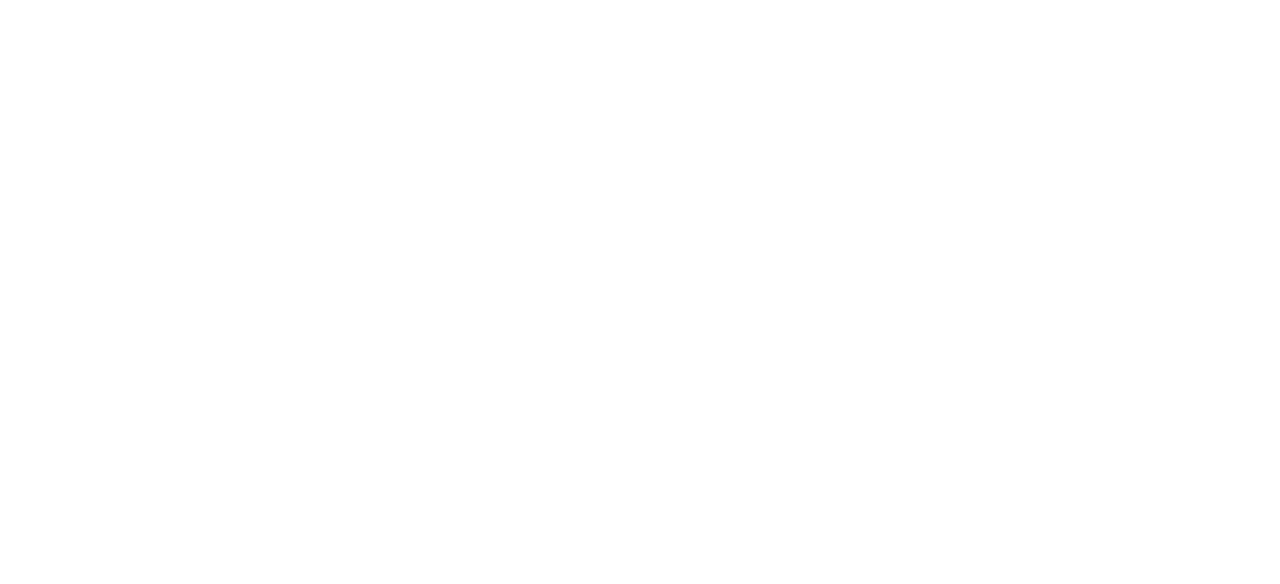
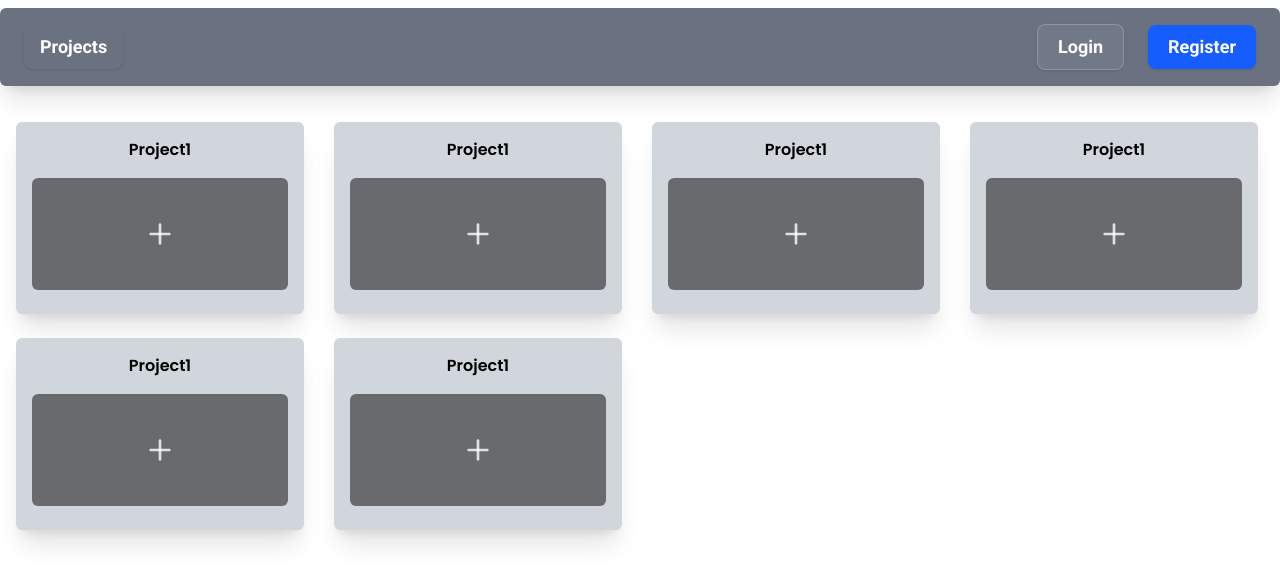
Before and after one commit to kiran-11123/Background-Jobs, a Next.js app in the folder frontend/: page /home in a window 1280 px wide. Shown: the top 584 px of the page. Built offline with nearby package versions, Linux system fonts and the light colour scheme; sample sign-in values are in the browser's storage.

Commit message:
card is done

```diff
--- a/frontend/app/components/project_card.tsx
+++ b/frontend/app/components/project_card.tsx
@@ -1,12 +1,31 @@
+// ...existing code...
 "use client"
+
+import { Plus } from "lucide-react"
+
+interface CardComponents {
+    title: string,
+}
+
+export default function ProjectCard({ title }: CardComponents) {
+    return (
+        <div className="w-full max-w-md sm:max-w-72 p-4 rounded-md h-48 flex flex-col gap-4 items-center justify-between shadow-xl bg-gray-300">
+            <div className="w-full flex items-center justify-center ">
+                <h2 className="font-poppins font-semibold text-center ">{title}</h2>
+            </div>
 
 
 
+            <button
+                type="button"
+                title="open-project"
+                className="flex-1 w-full mb-2 flex items-center justify-center bg-black/50 hover:bg-black/60 rounded-md "
+            >
+                <Plus className="w-8 h-8 text-white/80" />
+            </button>
 
-export default function ProjectCard(){
-    return (
-         <div className="">
 
-         </div>
+        </div>
     )
 }
+// ...existing code...
--- a/frontend/app/home/page.tsx
+++ b/frontend/app/home/page.tsx
@@ -2,13 +2,115 @@
 
 import { useState } from "react"
 import AuthGuard from "../components/AuthGuard"
+import ProjectCard from "../components/project_card"
+import { Menu , X } from "lucide-react"
+
 
 export default function Home(){
+
+    const[isOpen , setIsOpen] = useState(false);
+
 
     return(
 
         <AuthGuard>
-         <div className="">
+          <div className="  flex  flex-col justify-between w-full bg-[radial-gradient(ellipse_at_top_right,_var(--tw-gradient-stops))] from-[#525252] via-[#a3a3a3] to-[#e5e5e5] ">
+
+            <div className="flex justify-between items-center mt-2 z-50  w-full bg-gray-500 text-white rounded-md px-6 py-4 font-bold shadow-xl ">
+
+                 <div className="px-4 py-2 rounded-lg
+                                    font-roboto
+                                    text-lg
+
+
+                        focus:ring-2 focus:ring-blue-400
+                        hover:scale-105
+                        transition-all duration-300
+                        shadow-sm hover:shadow-lg">
+                        Projects
+                      </div>
+
+                 <div className="hidden sm:flex items-center gap-6 font-roboto text-lg">
+
+                      <button className="
+                        px-5 py-2 rounded-lg
+                        border border-white/20
+                        bg-white/5
+                        hover:bg-white/10
+                        hover:border-white/40
+                        hover:scale-105
+                        cursor-pointer
+                        transition-all duration-300
+                        shadow-sm hover:shadow-md
+                        ">
+                        Login
+                      </button>
+
+                      <button className="
+                        px-5 py-2 rounded-lg
+                        bg-blue-600
+                        hover:bg-blue-500
+                        focus:ring-2 focus:ring-blue-400
+                        hover:scale-105
+                        cursor-pointer
+                        transition-all duration-300
+                        shadow-sm hover:shadow-lg
+                      ">
+                        Register
+                      </button>
+
+                    </div>
+
+                    <div className='sm:hidden flex items-center'>
+
+                        <button onClick={()=>setIsOpen(!isOpen)} className='text-white focus:outline-none'>{isOpen ? <X className="h-6 w-6" /> : <Menu className="h-6 w-6" />}</button>
+
+                    </div>
+
+                  </div>
+
+                  {isOpen && (
+                                <div className="sm:hidden text-white w-full max-w-xl  px-6 mt-2 flex flex-col   gap-2 bg-[#0f0c29] rounded-xl shadow-lg text-center py-4">
+                                    <button   className=" px-3 py-2 rounded-lg
+                        border border-white/20
+                        font-roboto
+                        bg-white/5
+                        hover:bg-white/10
+                        hover:border-white/40
+                        hover:scale-105
+                        transition-all duration-300
+                        shadow-sm hover:shadow-md">
+                                        Create
+                                    </button>
+                                    <button  className="px-3 py-2 rounded-lg
+                                    font-roboto
+                        bg-blue-600
+                        hover:bg-blue-500
+                        focus:ring-2 focus:ring-blue-400
+                        hover:scale-105
+                        transition-all duration-300
+                        shadow-sm hover:shadow-lg">
+                                        Logout
+                                    </button>
+                                </div>
+             )}
+
+
+
+
+
+
+            <div className="grid grid-cols-1 sm:grid-cols-3 p-4 justify-center items-center md:grid-cols-4 gap-6 mt-5">
+
+                <ProjectCard title={"Project1"} />
+                <ProjectCard title={"Project1"} />
+                <ProjectCard title={"Project1"} />
+                <ProjectCard title={"Project1"} />
+                <ProjectCard title={"Project1"} />
+                <ProjectCard title={"Project1"} />
+
+
+            </div>
 
          </div>
 
```
